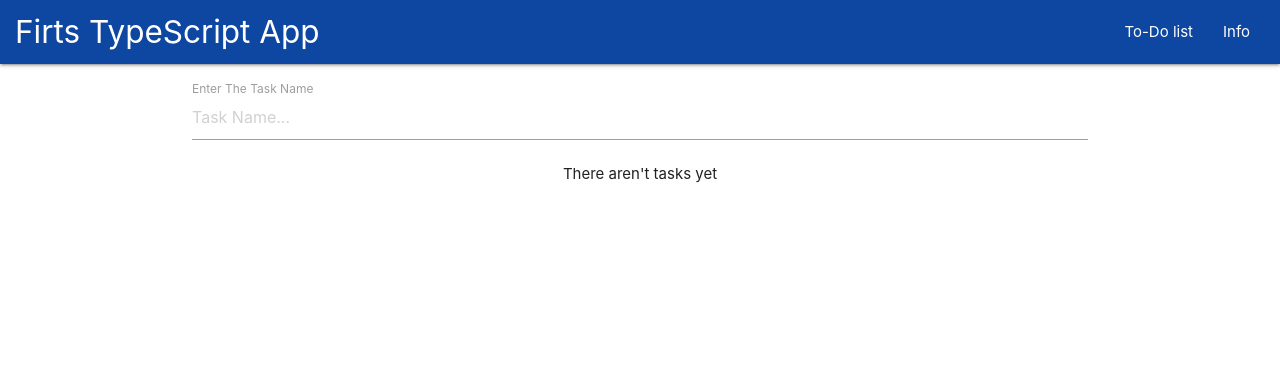
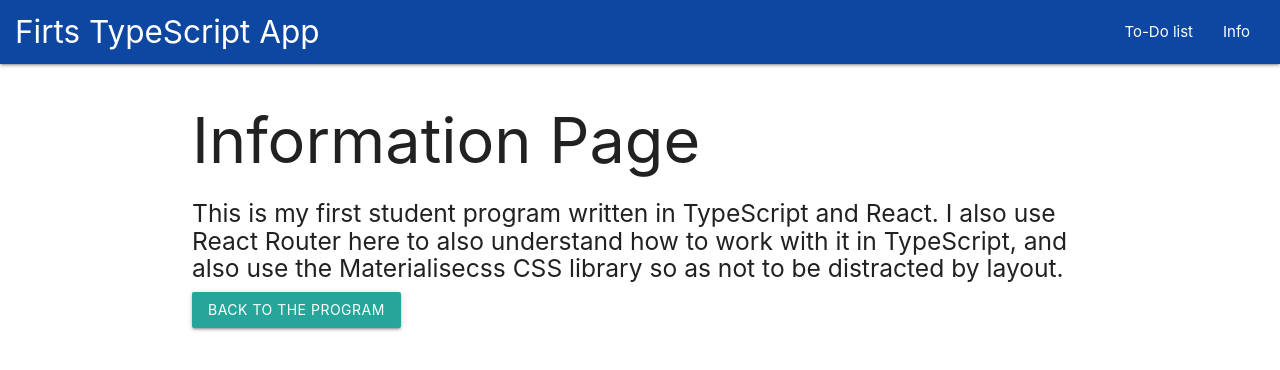
Before and after one commit to MikitaCat/React_Typescript, a React (Create React App) app: page /info in a window 1280 px wide. Shown: the top 370 px of the page. Built offline with nearby package versions, Linux system fonts and the light colour scheme.

Commit message:
React Router has been added with installing @types/react-router-dom. This is the end of development this app

```diff
--- a/package.json
+++ b/package.json
@@ -10,8 +10,10 @@
     "@types/node": "^12.20.18",
     "@types/react": "^17.0.15",
     "@types/react-dom": "^17.0.9",
+    "@types/react-router-dom": "^5.1.8",
     "react": "^17.0.2",
     "react-dom": "^17.0.2",
+    "react-router-dom": "^5.2.0",
     "react-scripts": "4.0.3",
     "typescript": "^4.3.5",
     "web-vitals": "^1.1.2"
--- a/src/App.tsx
+++ b/src/App.tsx
@@ -1,17 +1,20 @@
-import React, { useState, useEffect } from 'react';
+import React from 'react';
 import Navbar from './components/Navbar';
+import { BrowserRouter as Router, Switch, Route } from 'react-router-dom';
+import AboutPage from './pages/AboutPage';
 import TodosPage from './pages/TodosPage';
 
 const App: React.FC = () => {
   return (
-    <div className="App">
-      <>
-        <Navbar />
-        <div className="container">
-          <TodosPage />
-        </div>
-      </>
-    </div>
+    <Router>
+      <Navbar />
+      <div className="container">
+        <Switch>
+          <Route component={TodosPage} exact path="/" />
+          <Route component={AboutPage} exact path="/info" />
+        </Switch>
+      </div>
+    </Router>
   );
 };
 
--- a/src/components/Navbar.tsx
+++ b/src/components/Navbar.tsx
@@ -1,18 +1,19 @@
 import React from 'react';
+import { NavLink } from 'react-router-dom';
 
 const Navbar: React.FC = () => {
   return (
     <nav>
       <div className="nav-wrapper blue darken-4 px1">
-        <a href="/" className="brand-logo">
+        <NavLink to="/" className="brand-logo">
           Firts TypeScript App
-        </a>
+        </NavLink>
         <ul className="right hide-on-med-and-down">
           <li>
-            <a href="/">To-Do list</a>
+            <NavLink to="/">To-Do list</NavLink>
           </li>
           <li>
-            <a href="/">Info</a>
+            <NavLink to="/info">Info</NavLink>
           </li>
         </ul>
       </div>
--- a/src/pages/AboutPage.tsx
+++ b/src/pages/AboutPage.tsx
@@ -1,7 +1,21 @@
 import React from 'react';
+import { useHistory } from 'react-router';
 
 const AboutPage: React.FC = () => {
-  return <div></div>;
+  const history = useHistory();
+  return (
+    <>
+      <h1>Information Page</h1>
+      <h5>
+        This is my first student program written in TypeScript and React. I also use React Router
+        here to also understand how to work with it in TypeScript, and also use the Materialisecss
+        CSS library so as not to be distracted by layout.
+      </h5>
+      <button className="btn" onClick={() => history.push('/')}>
+        Back To The Program
+      </button>
+    </>
+  );
 };
 
 export default AboutPage;
```
Also changed, not shown: 1 other file (tests, documents, lock files or other folders).
